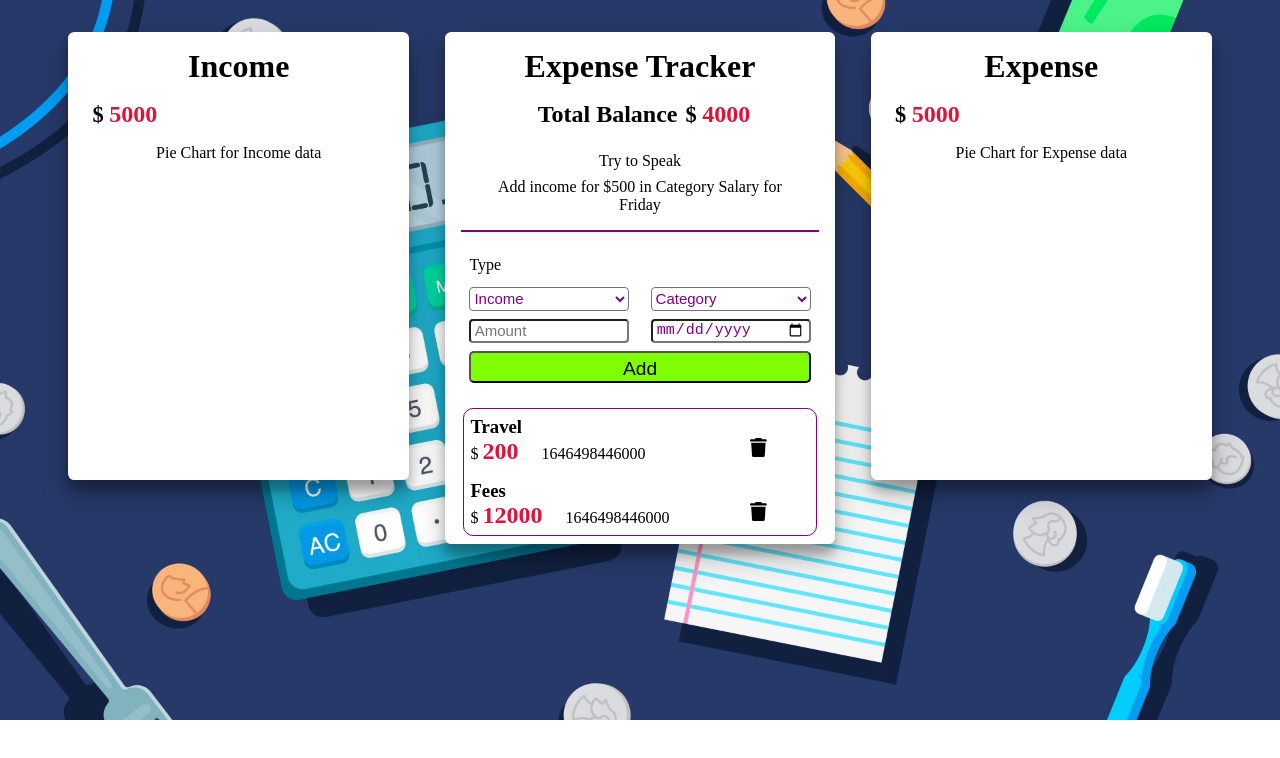
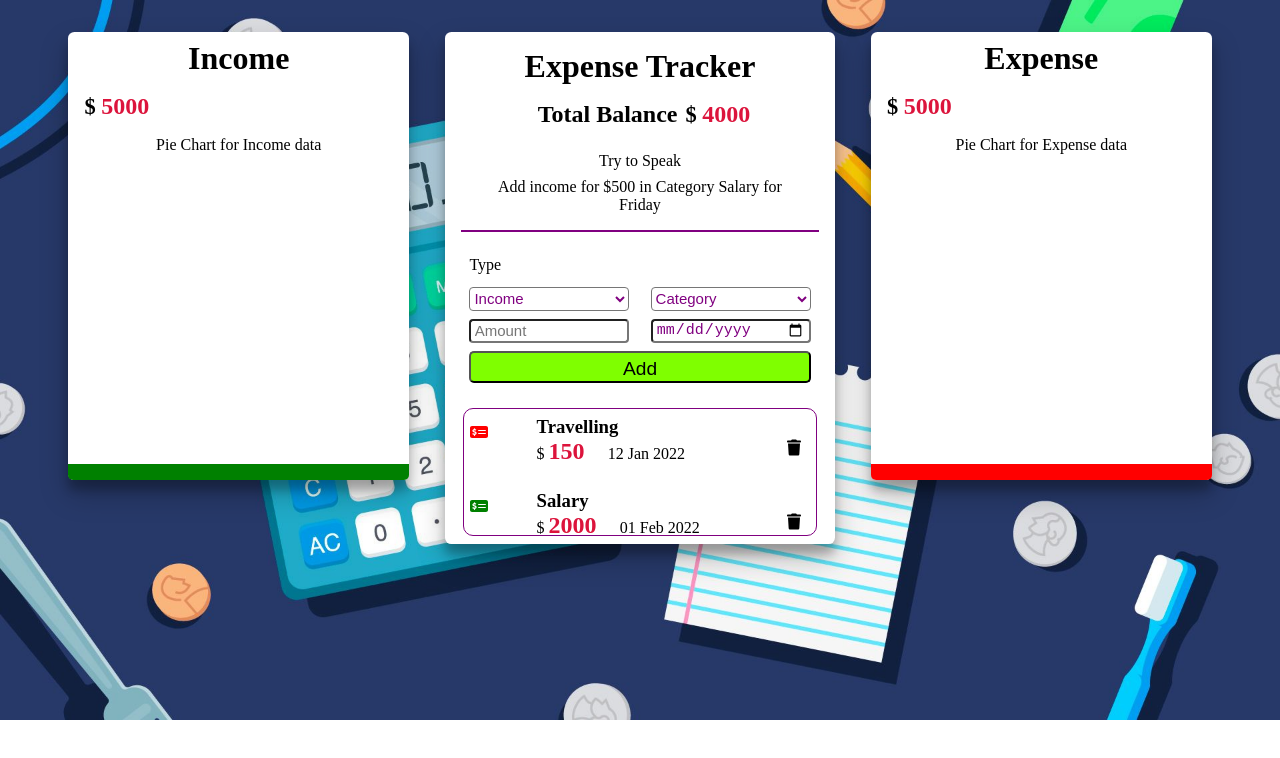
Before and after one commit to mishu-mnp/Expense-Tracker, a React (Create React App) app: page / in a window 1280 px wide. Shown: the top 758 px of the page. Built offline with nearby package versions, Linux system fonts and the light colour scheme.

Commit message:
transaction data and designing

```diff
--- a/package.json
+++ b/package.json
@@ -3,6 +3,9 @@
   "version": "0.1.0",
   "private": true,
   "dependencies": {
+    "@fortawesome/fontawesome-svg-core": "^1.3.0",
+    "@fortawesome/free-solid-svg-icons": "^6.0.0",
+    "@fortawesome/react-fontawesome": "^0.1.17",
     "@testing-library/jest-dom": "^5.16.2",
     "@testing-library/react": "^12.1.3",
     "@testing-library/user-event": "^13.5.0",
--- a/src/components/ListExpense.jsx
+++ b/src/components/ListExpense.jsx
@@ -1,31 +1,38 @@
 import React from 'react';
 import './listExpense.css';
+import { FontAwesomeIcon } from '@fortawesome/react-fontawesome'
+import { faMoneyCheckDollar, faTrash } from '@fortawesome/free-solid-svg-icons'
 
 const ListExpense = () => {
+
+    // Transactions data
+    const transactions = [
+        { id: 1, type: 'Expense', category: 'Travelling', amount: '150', date: '12 Jan 2022' },
+        { id: 2, type: 'Income', category: 'Salary', amount: '2000', date: '01 Feb 2022' },
+        { id: 3, type: 'Expense', category: 'Fees', amount: '500', date: '16 Feb 2022' },
+        { id: 4, type: 'Expense', category: 'Shopping', amount: '100', date: '20 Feb 2022' },
+    ]
+
     return (
         <div className='ListExpense'>
-            <div className="list-data">
-                <div className="data-left">
-                    <h3>Travel</h3>
-                    <p>$ <span className='amount'>200</span> <span className='date'>{new Date().getTime()}</span></p>
-                </div>
-                <div className="delete-right">
-                    <svg xmlns="http://www.w3.org/2000/svg" viewBox="0 0 448 512">
-                        <path d="M135.2 17.69C140.6 6.848 151.7 0 163.8 0H284.2C296.3 0 307.4 6.848 312.8 17.69L320 32H416C433.7 32 448 46.33 448 64C448 81.67 433.7 96 416 96H32C14.33 96 0 81.67 0 64C0 46.33 14.33 32 32 32H128L135.2 17.69zM394.8 466.1C393.2 492.3 372.3 512 346.9 512H101.1C75.75 512 54.77 492.3 53.19 466.1L31.1 128H416L394.8 466.1z" />
-                    </svg>
-                </div>
-            </div>
-            <div className="list-data">
-                <div className="data-left">
-                    <h3>Fees</h3>
-                    <p>$ <span className='amount'>12000</span> <span className='date'>{new Date().getTime()}</span></p>
-                </div>
-                <div className="delete-right">
-                    <svg xmlns="http://www.w3.org/2000/svg" viewBox="0 0 448 512">
-                        <path d="M135.2 17.69C140.6 6.848 151.7 0 163.8 0H284.2C296.3 0 307.4 6.848 312.8 17.69L320 32H416C433.7 32 448 46.33 448 64C448 81.67 433.7 96 416 96H32C14.33 96 0 81.67 0 64C0 46.33 14.33 32 32 32H128L135.2 17.69zM394.8 466.1C393.2 492.3 372.3 512 346.9 512H101.1C75.75 512 54.77 492.3 53.19 466.1L31.1 128H416L394.8 466.1z" />
-                    </svg>
-                </div>
-            </div>
+            {transactions.map((transaction) => {
+                return (
+                    <div key={transaction.id} className="list-data">
+                        <div className="transaction-type">
+                            <FontAwesomeIcon icon={faMoneyCheckDollar} className='icon icon-dollar'
+                                style={{ color: transaction.type === 'Income' ? 'green' : 'red' }} />
+                        </div>
+                        <div className="data-left">
+                            <h3>{transaction.category}</h3>
+                            <p>$ <span className='amount'>{transaction.amount}</span> <span className='date'>{transaction.date}</span></p>
+                        </div>
+                        <div className="delete-right">
+                            <FontAwesomeIcon icon={faTrash} className='icon icon-trash' />
+                        </div>
+                    </div>
+                )
+            })}
+
         </div>
     )
 }
--- a/src/components/SpendCard.jsx
+++ b/src/components/SpendCard.jsx
@@ -14,6 +14,7 @@ const SpendCard = (props) => {
                     </div>
                 </div>
             </div>
+            <div className='strip' style={{ backgroundColor: title === 'Income' ? 'green' : 'red' }}></div>
         </div>
     )
 }
--- a/src/components/listExpense.css
+++ b/src/components/listExpense.css
@@ -7,9 +7,15 @@
   border-radius: 10px;
 }
 
+.transaction-type h2 {
+  font-size: 1.2rem;
+  flex: 0.3;
+}
+
 .list-data {
   display: flex;
   justify-content: space-between;
+  margin-bottom: 10px;
 }
 
 .date {
@@ -17,11 +23,11 @@
 }
 
 .data-left {
-  flex: 0.7;
+  flex: 0.6;
 }
 
 .delete-right {
-  flex: 0.3;
+  flex: 0.1;
   height: 4rem;
   display: flex;
   align-items: center;
@@ -32,3 +38,7 @@
   height: 1.2rem;
   cursor: pointer;
 }
+
+.icon {
+  height: 2rem;
+}
--- a/src/components/spendCard.css
+++ b/src/components/spendCard.css
@@ -5,7 +5,8 @@
   border-radius: 0.4rem;
   box-shadow: rgba(0, 0, 0, 0.25) 0px 14px 28px,
     rgba(0, 0, 0, 0.22) 0px 10px 10px;
-  padding: 0.5rem;
+  /* padding: 0.5rem; */
+  position: relative;
 }
 
 .title {
@@ -29,3 +30,12 @@
 .pie-chart {
   text-align: center;
 }
+
+.strip {
+  position: absolute;
+  bottom: 0;
+  height: 1rem;
+  width: 100%;
+  border-bottom-left-radius: 5px;
+  border-bottom-right-radius: 5px;
+}
```
Also changed, not shown: 1 other file (tests, documents, lock files or other folders).
